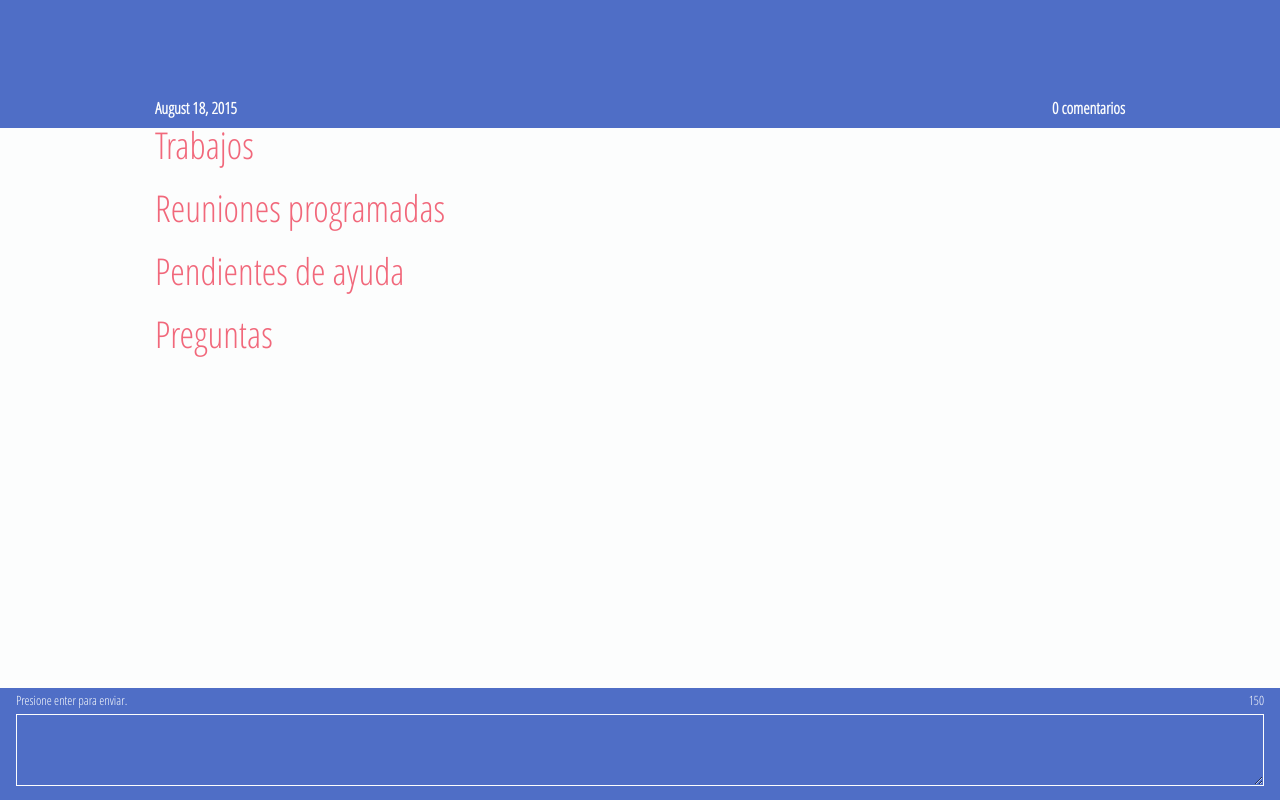
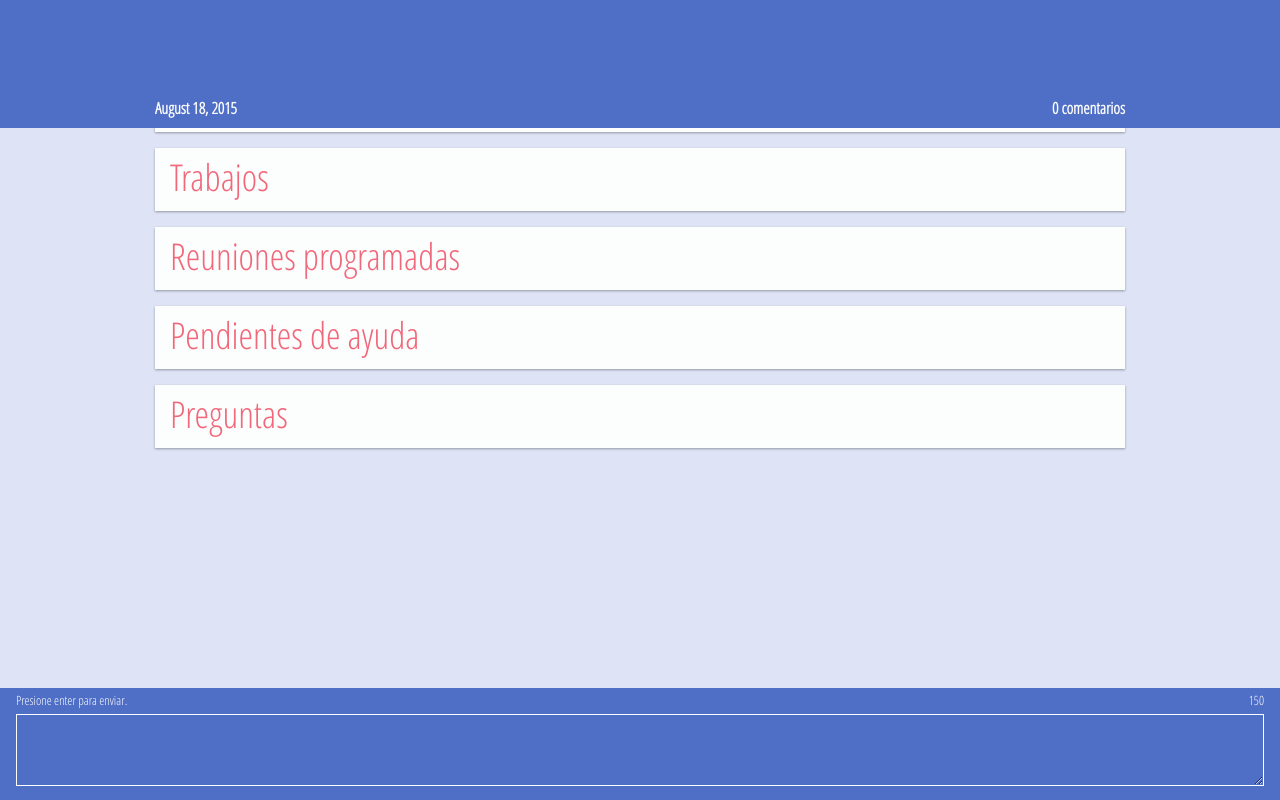
Before and after one commit to allenjoseph/academy, a Django app: template templates/home/course.html in a window 1280 px wide. Run offline with Django 3.2, Linux system fonts and the light colour scheme; the template is opened without the code that fills it, so the values that code supplies are empty; style sheets or scripts are compiled from the project's sources; some libraries are stand-ins or nearby versions.

Commit message:
update app

```diff
--- a/static/css/app.css
+++ b/static/css/app.css
@@ -406,7 +406,7 @@ a,
 }
 .layout .layout-main {
   display: table-row-group !important;
-  background-color: #fcfdfd;
+  background-color: #dee4f6;
 }
 .layout .layout-main h1,
 .layout .layout-main h2,
@@ -510,3 +510,21 @@ a,
   -moz-box-shadow: 0 3px 6px rgba(0,0,0,0.16), 0 3px 6px rgba(0,0,0,0.23);
   box-shadow: 0 3px 6px rgba(0,0,0,0.16), 0 3px 6px rgba(0,0,0,0.23);
 }
+.box {
+  background-color: #fcfdfd;
+  -webkit-box-shadow: 0 1px 3px rgba(0,0,0,0.12), 0 1px 2px rgba(0,0,0,0.24);
+  -moz-box-shadow: 0 1px 3px rgba(0,0,0,0.12), 0 1px 2px rgba(0,0,0,0.24);
+  box-shadow: 0 1px 3px rgba(0,0,0,0.12), 0 1px 2px rgba(0,0,0,0.24);
+  margin: 1em 0 !important;
+  -webkit-transition: all 300ms;
+  -o-transition: all 300ms;
+  -moz-transition: all 300ms;
+  -ms-transition: all 300ms;
+  -kthtml-transition: all 300ms;
+  transition: all 300ms;
+}
+.box:hover {
+  -webkit-box-shadow: 0 3px 6px rgba(0,0,0,0.16), 0 3px 6px rgba(0,0,0,0.23);
+  -moz-box-shadow: 0 3px 6px rgba(0,0,0,0.16), 0 3px 6px rgba(0,0,0,0.23);
+  box-shadow: 0 3px 6px rgba(0,0,0,0.16), 0 3px 6px rgba(0,0,0,0.23);
+}
--- a/static/css/stylus/layout.styl
+++ b/static/css/stylus/layout.styl
@@ -8,7 +8,7 @@
         display table-header-group!important
     .layout-main
         display table-row-group!important
-        background-color whitePalette
+        background-color blueLowPalette
         h1, h2, h3, h4, h5, h6
             color redHighlightPalette
     .layout-footer
--- a/templates/home/course.html
+++ b/templates/home/course.html
@@ -7,27 +7,27 @@
 
     <div id="coursePageBox"></div>
 
-    <div class="row light-color border-top">
+    <div class="row box">
         <div class="large-12 columns">
             <h2>Exámenes</h2>
         </div>
     </div>
-    <div class="row light-color border-top">
+    <div class="row box">
         <div class="large-12 columns">
             <h2>Trabajos</h2>
         </div>
     </div>
-    <div class="row light-color border-top">
+    <div class="row box">
         <div class="large-12 columns">
             <h2>Reuniones programadas</h2>
         </div>
     </div>
-    <div class="row light-color border-top">
+    <div class="row box">
         <div class="large-12 columns">
             <h2>Pendientes de ayuda</h2>
         </div>
     </div>
-    <div class="row light-color border-top">
+    <div class="row box">
         <div class="large-12 columns">
             <h2>Preguntas</h2>
         </div>
```
Also changed, not shown: static/css/stylus/utility.styl (+8 -0 lines).
